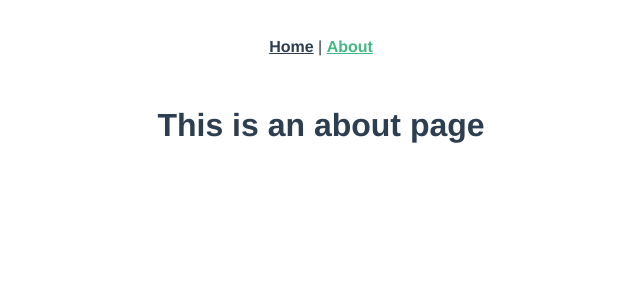
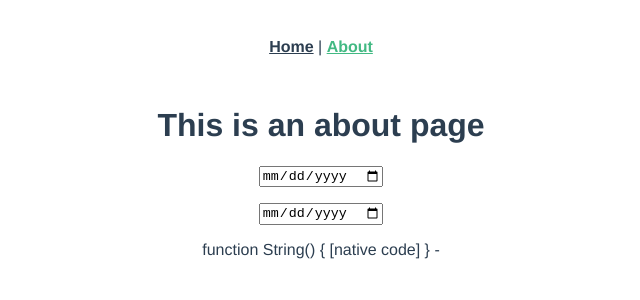
Before and after one commit to webdesignberlin/pregnancy-week, a Vue app: page /#/about in a window 1280 px wide. Shown: the top 300 px of the page, without its empty margins (319-959 px from the left). Built offline with nearby package versions, Linux system fonts and the light colour scheme.

Commit message:
setup and logic for display pregnancy week

```diff
--- a/package.json
+++ b/package.json
@@ -10,6 +10,7 @@
     "lint": "vue-cli-service lint"
   },
   "dependencies": {
+    "luxon": "^1.2.0",
     "register-service-worker": "^1.0.0",
     "vue": "^2.5.16",
     "vue-router": "^3.0.1",
--- a/src/main.js
+++ b/src/main.js
@@ -6,8 +6,16 @@ import './registerServiceWorker';
 
 Vue.config.productionTip = false;
 
+store.subscribe((mutation, state) => {
+  // Store the state object as a JSON string
+  localStorage.setItem('store', JSON.stringify(state));
+});
+
 new Vue({
   router,
   store,
+  beforeCreate() {
+    this.$store.commit('initialiseStore');
+  },
   render: h => h(App),
 }).$mount('#app');
--- a/src/store.js
+++ b/src/store.js
@@ -5,10 +5,23 @@ Vue.use(Vuex);
 
 export default new Vuex.Store({
   state: {
-
+    calculatedBirthDate: '',
   },
   mutations: {
-
+    update(state, date) {
+      // console.log(state);
+      // localStorage.setItem('store', JSON.stringify(date));
+      // this.replaceState(date);
+      this.replaceState(Object.assign(state, { calculatedBirthDate: date }));
+    },
+    initialiseStore(state) {
+      // Check if the ID exists
+      if (localStorage.getItem('store')) {
+        // Replace the state object with the stored item
+        // this.replaceState(JSON.parse(localStorage.getItem('store')));
+        this.replaceState(Object.assign(state, JSON.parse(localStorage.getItem('store'))));
+      }
+    },
   },
   actions: {
 
--- a/src/views/About.vue
+++ b/src/views/About.vue
@@ -1,5 +1,81 @@
 <template>
   <div class="about">
     <h1>This is an about page</h1>
+
+    <input type="date"
+      :model="startDate"
+      :value="startDate"
+      @change="calculateBirthdate($event.target.value)">
+
+    <p>{{ currentWeek.weeks }}
+      <span v-if="currentWeek.days">+{{ currentWeek.days }}</span>
+    </p>
+
+    <input type="date"
+      :model="endDate"
+      :value="endDate"
+      @change="calculateLastDayOfPeriod($event.target.value)">
+
+    <p>{{ startDate }} - {{ endDate }}</p>
+
   </div>
 </template>
+
+<script>
+import { DateTime } from 'luxon';
+
+DateTime.local();
+
+export default {
+  data() {
+    return {
+      current: String,
+      currentWeek: {},
+      startDate: String,
+      endDate: this.$store.state.calculatedBirthDate,
+      today: DateTime.local(),
+    };
+  },
+  mounted() {
+    this.$store.commit('initialiseStore');
+    if (this.$store.state.calculatedBirthDate) {
+      console.log('bin da');
+      this.calculateLastDayOfPeriod(this.endDate);
+    }
+  },
+  methods: {
+    calculateBirthdate(date) {
+      const startDate = DateTime.fromISO(date);
+      const calculatedDate = startDate
+        .plus({ day: 7 })
+        .minus({ month: 3 })
+        .plus({ year: 1 })
+        .toISODate();
+      // this.$store.commit('updateCalculatedBirthdate', calculatedDate);
+      this.startDate = date;
+      this.endDate = calculatedDate;
+      this.calculateCurrentWeek(date);
+    },
+    calculateLastDayOfPeriod(date) {
+      const endDate = DateTime.fromISO(date);
+      const calculatedDate = endDate
+        .minus({ day: 6 })
+        .plus({ month: 3 })
+        .minus({ year: 1 })
+        .toISODate();
+      this.endDate = date;
+      this.startDate = calculatedDate;
+      this.calculateCurrentWeek(calculatedDate);
+    },
+    calculateCurrentWeek(date) {
+      const end = DateTime.fromISO(this.today.toISODate());
+      const start = DateTime.fromISO(date);
+
+      this.$store.commit('update', this.endDate);
+      // localStorage.setItem('store', JSON.stringify(this.endDate));
+
+      this.currentWeek = end.diff(start, ['weeks', 'days']); //= > { months: 1, days: 2 }
+    },
+  },
+};
+</script>
```
Also changed, not shown: 1 other file (tests, documents, lock files or other folders).
